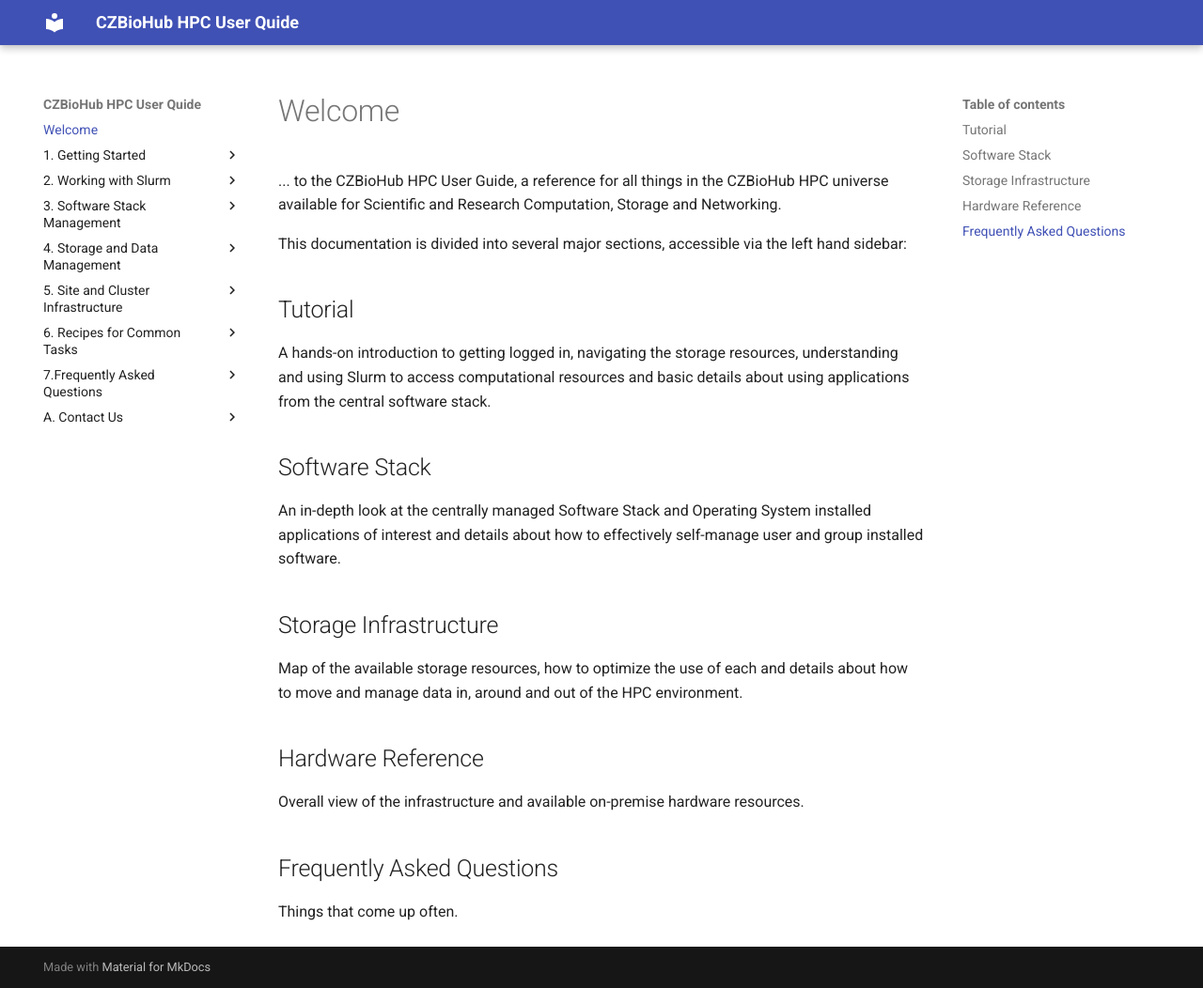
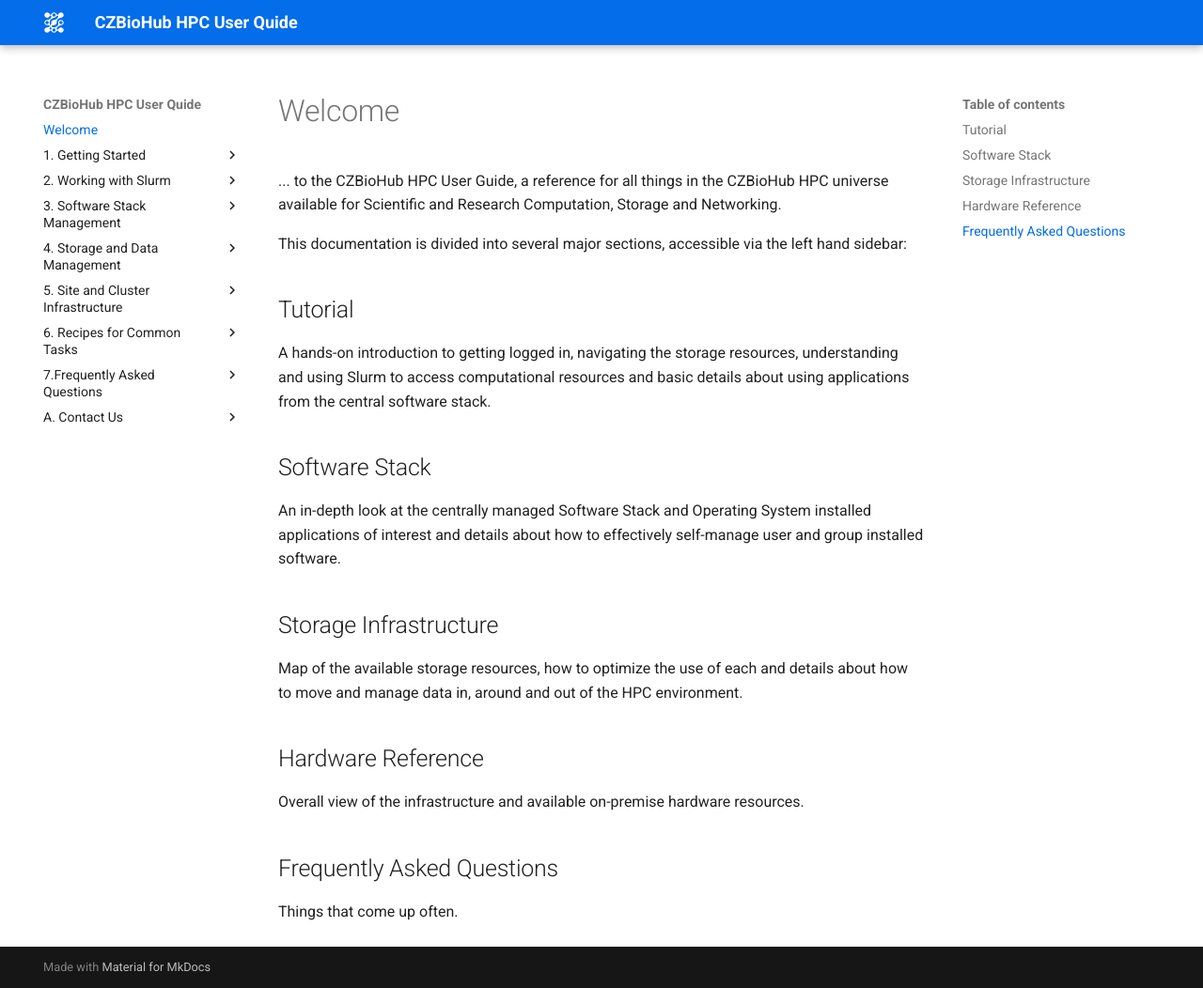
Before and after one commit to biohub-hpc/hpcuserguide, an MkDocs documentation site: the page built from docs/index.md, in a window 1280 px wide and 1052 px high. Shown: the whole window at 94% size. Built offline with MkDocs 1.6.1 and Material for MkDocs 9.7.7, drawn with Linux system fonts in a browser that asks for light colours.

Commit message:
added logo, changed colors to go with proper branding -RC

```diff
--- a/docs/css/extra.css
+++ b/docs/css/extra.css
@@ -1,3 +1,9 @@
+:root {
+  --md-primary-fg-color:        rgba(3,109,234,1);
+  --md-primary-fg-color--light: rgba(5, 155, 228,1);
+  --md-primary-fg-color--dark:  #90030C;
+}
+
 .wy-nav-content {
   max-width: 1280px
 }
--- a/mkdocs.yml
+++ b/mkdocs.yml
@@ -21,5 +21,8 @@
 dev_addr: "127.0.0.1:18080"
 theme:
   name: material
+  logo: assets/logo.svg
+  palette:
+    primary: custom
 extra_css:
   - 'css/extra.css'
```
Also changed, not shown: docs/assets/logo.svg (added).
